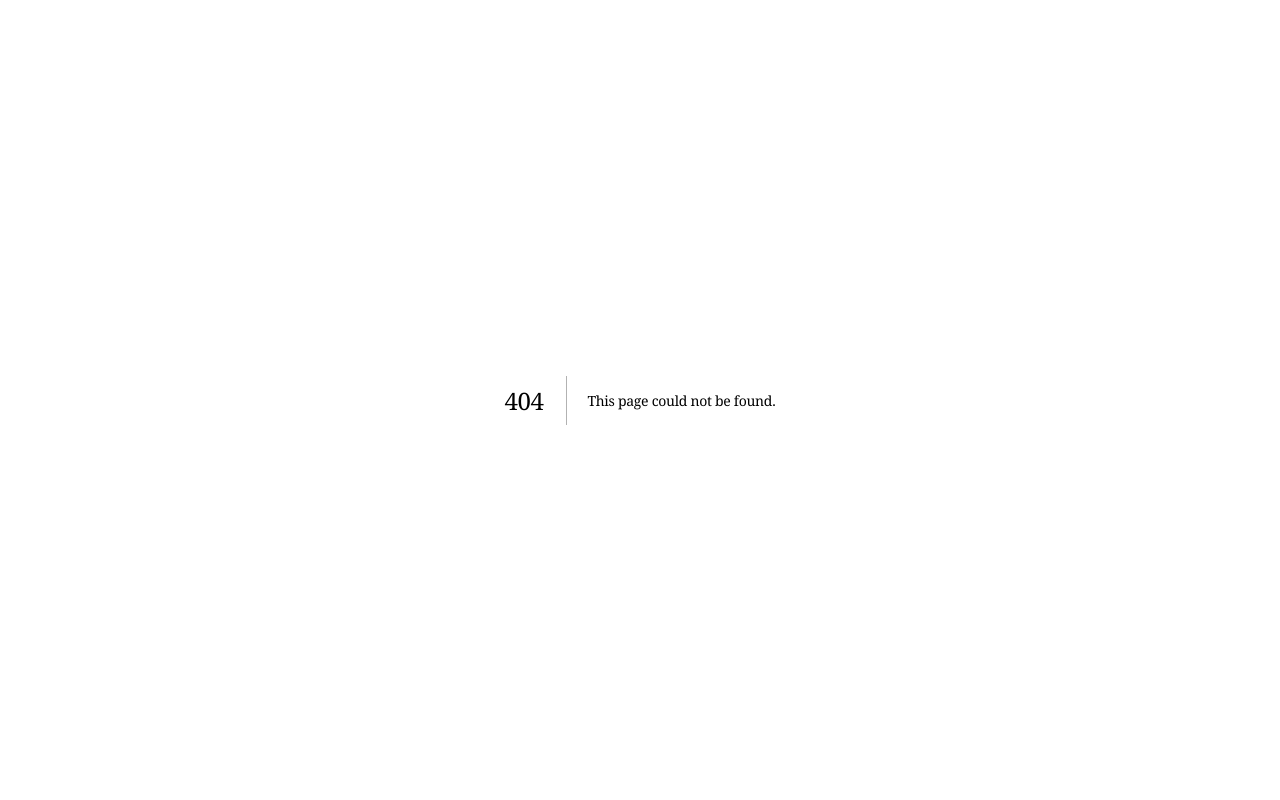
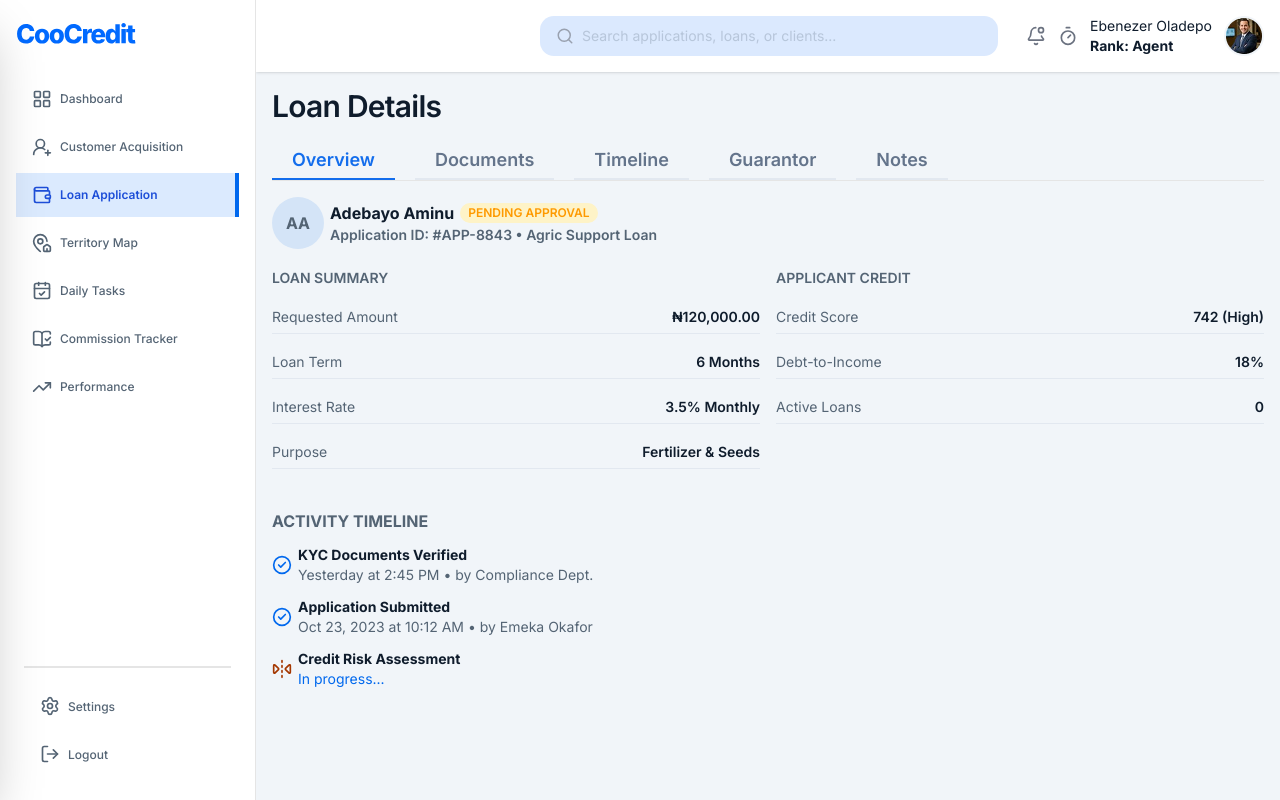
Before and after one commit to Banicoop/coocredit-business, a Next.js app: page /agents/loans/1 in a window 1280 px wide. Before the commit this address had no page. Built offline with nearby package versions, Linux system fonts and the light colour scheme; a web font is replaced by a local one.

Commit message:
implement loan details, added loan overview tab

```diff
--- /dev/null
+++ b/src/app/(dashboard)/agents/(main)/loans/[slug]/page.tsx
@@ -0,0 +1,43 @@
+import { PageHeader } from '@/components/ui/PageHeader';
+import { Grid } from '@/components/ui/ui-layout';
+import LoanOverview from './tabs/LoanOverview';
+import { Tabs2 } from '@/components/ui/Tabs2';
+import LoanDocument from './tabs/LoanDocument';
+import LoanTimeline from './tabs/LoanTimeline';
+import LoanGuarantor from './tabs/LoanGuarantor';
+import LoanNotes from './tabs/LoanNotes';
+
+const tabs = [
+  {
+    label: 'Overview',
+    content: <LoanOverview />
+  },
+  {
+    label: 'Documents',
+    content: <LoanDocument/>
+  },
+  {
+    label: 'Timeline',
+    content: <LoanTimeline />
+  },
+  {
+    label: 'Guarantor',
+    content: <LoanGuarantor />
+  },
+  {
+    label: 'Notes',
+    content: <LoanNotes />
+  },
+]
+
+const LoanDetails = () => {
+  return (
+    <Grid className='gap-4'>
+      <PageHeader title='Loan Details' />
+
+      <Tabs2 tabs={tabs} defaultValue="Overview" />
+    </Grid>
+  )
+}
+
+export default LoanDetails;
--- /dev/null
+++ b/src/app/(dashboard)/agents/(main)/loans/[slug]/tabs/LoanDocument.tsx
@@ -0,0 +1,9 @@
+import React from 'react'
+
+const LoanDocument = () => {
+  return (
+    <div>LoanDocument</div>
+  )
+}
+
+export default LoanDocument;
--- /dev/null
+++ b/src/app/(dashboard)/agents/(main)/loans/[slug]/tabs/LoanGuarantor.tsx
@@ -0,0 +1,9 @@
+import React from 'react'
+
+const LoanGuarantor = () => {
+  return (
+    <div>LoanGuarantor</div>
+  )
+}
+
+export default LoanGuarantor;
--- /dev/null
+++ b/src/app/(dashboard)/agents/(main)/loans/[slug]/tabs/LoanNotes.tsx
@@ -0,0 +1,9 @@
+import React from 'react'
+
+const LoanNotes = () => {
+  return (
+    <div>LoanNotes</div>
+  )
+}
+
+export default LoanNotes;
--- /dev/null
+++ b/src/app/(dashboard)/agents/(main)/loans/[slug]/tabs/LoanOverview.tsx
@@ -0,0 +1,88 @@
+import Typography from '@/components/primitives/Typography';
+import DetailedSlip from '@/components/ui/DetailSlip';
+import { ColItem } from '@/components/ui/PageHeader';
+import { Flex, FlexCol } from '@/components/ui/ui-layout';
+import { CircleCheck, FlipVertical2 } from 'lucide-react';
+
+
+const items = [
+    {title: 'Requested Amount', val: '₦120,000.00'},
+    {title: 'Loan Term', val: '6 Months'},
+    {title: 'Interest Rate', val: '3.5% Monthly'},
+    {title: 'Purpose', val: 'Fertilizer & Seeds'},
+]
+
+const items2 = [
+    {title: 'Credit Score', val: '742 (High)'},
+    {title: 'Debt-to-Income', val: '18%'},
+    {title: 'Active Loans', val: '0'},
+]
+
+const activities = [
+    {
+        activity: 'KYC Documents Verified',
+        time: 'Yesterday at 2:45 PM • by Compliance Dept.',
+        completed: true,
+    },
+    {
+        activity: 'Application Submitted',
+        time: 'Oct 23, 2023 at 10:12 AM • by Emeka Okafor',
+        completed: true,
+    },
+    {
+        activity: 'Credit Risk Assessment',
+        time: 'In progress...',
+        completed: false,
+    },
+]
+
+const LoanOverview = () => {
+  return (
+    <FlexCol className='gap-4 h-full'>
+        <Flex className='gap-1.5'>
+            <Flex className='w-13 h-13 rounded-full bg-[#D4E4F7] justify-center '>
+                <Typography color='primary' weight='bold' variant='p' className='text-center'>AA</Typography>
+            </Flex>
+            <FlexCol>
+                <Flex className='gap-1.5'>
+                    <Typography weight='bold' variant='p'>Adebayo Aminu</Typography>
+                    <Typography variant='small' weight='semibold' className='px-2 py-0.5 bg-[#FEF3C7] text-chart-5 rounded-sm'>PENDING APPROVAL</Typography>
+                </Flex>
+                <Typography weight='semibold' color='primary'>Application ID: #APP-8843 • Agric Support Loan</Typography>
+            </FlexCol>
+        </Flex>
+
+        <FlexCol className='gap-4 w-full md:flex-row'>
+            <DetailedSlip
+                title='LOAN SUMMARY'
+                className='flex-1 gap-2'
+                className1='mt-3 border-b py-1.5'
+                items={items}/>
+            <DetailedSlip
+                title='APPLICANT CREDIT'
+                className='flex-1'
+                className1='mt-3 border-b py-1.5'
+                items={items2}/>
+        </FlexCol>
+
+        <FlexCol className='mt-6 gap-3'>
+            <Typography color='primary' variant='p' weight='bold'>ACTIVITY TIMELINE</Typography>
+            {
+                activities.map((activity, index) => (
+                <Flex className='gap-1.5' key={index}>
+                    {activity.completed === true ?
+                    <CircleCheck size={20} className='text-primary'/>:
+                    <FlipVertical2 size={20} className='text-[#A43700] ' />}
+                    <ColItem
+                        item1={activity.activity}
+                        item2={activity.time}
+                        className1='font-bold' className2={activity.completed === true ? 'text-[#546474]': 'text-primary'}/>
+                </Flex>
+                ))
+            }
+        </FlexCol>
+    </FlexCol>
+  )
+}
+
+export default LoanOverview;
--- /dev/null
+++ b/src/app/(dashboard)/agents/(main)/loans/[slug]/tabs/LoanTimeline.tsx
@@ -0,0 +1,9 @@
+import React from 'react'
+
+const LoanTimeline = () => {
+  return (
+    <div>LoanTimeline</div>
+  )
+}
+
+export default LoanTimeline;
--- a/src/app/(dashboard)/agents/(main)/loans/_sections/LoanHistory.tsx
+++ b/src/app/(dashboard)/agents/(main)/loans/_sections/LoanHistory.tsx
@@ -77,7 +77,7 @@ const LoanHistory = () => {
                     actions={[
                         {
                             label: 'View Details',
-                            onClick: () => console.log('Clicked!!'),
+                            href: '/agents/loans/slug',
                             icon: EyeClosedIcon,
                             variant: 'primary'
                         }
--- a/src/components/ui/DetailSlip.tsx
+++ b/src/components/ui/DetailSlip.tsx
@@ -12,23 +12,25 @@ type DetailedSplitProps = {
   title: string;
   items: SplitItem[];
   currencySymbol?: string;
-  className?: string
+  className?: string;
+  className1?: string
 };
 
 const DetailedSlip: React.FC<DetailedSplitProps> = ({
   title,
   items,
   currencySymbol ,
-  className
+  className,
+  className1
 }) => {
   return (
-    <div className={cn('gap-2', className)}>
+    <div className={cn('gap-4', className)}>
       <Typography color="primary" weight="semibold">
         {title}
       </Typography>
 
       {items.map((item) => (
-        <Flex className="justify-between" key={item.title}>
+        <Flex className={cn("justify-between", className1)} key={item.title}>
           <Typography color="primary">{item.title}</Typography>
           <Typography weight="semibold">
             {currencySymbol}
--- /dev/null
+++ b/src/components/ui/Tabs2.tsx
@@ -0,0 +1,60 @@
+'use client';
+
+import React from 'react';
+import { cn } from '@/lib/utils';
+import Typography from '@/components/primitives/Typography';
+
+// Generic Tabs Component
+export type TabItem<T extends string> = {
+  label: T;
+  content: React.ReactNode;
+};
+
+type TabsProps<T extends string> = {
+  tabs: readonly TabItem<T>[];
+  defaultValue: T;
+  className?: string;
+};
+
+export function Tabs2<T extends string>({ tabs, defaultValue, className }: TabsProps<T>) {
+  const [active, setActive] = React.useState<T>(defaultValue);
+
+  return (
+    <div className={cn('max-w-full overflow-x-auto', className)}>
+      {/* Tab Headers */}
+      <div className="border-b border-b-[#e5e5e5] flex items-center gap-5">
+        {tabs.map((tab) => {
+          const isActive = active === tab.label;
+
+          return (
+            <div
+              key={tab.label}
+              onClick={() => setActive(tab.label)}
+              className={cn(
+                'flex items-center gap-1 py-1 px-5 border-b-2 cursor-pointer transition-all',
+                isActive
+                  ? 'border-b-[#136DEC]'
+                  : 'text-[#64748B] bg-[#F1F5F9]'
+              )}
+            >
+              <Typography
+                variant="span"
+                className={cn(
+                  'font-semibold text-sm md:text-lg',
+                  isActive ? 'text-[#136DEC]' : 'text-[#64748B]'
+                )}
+              >
+                {tab.label}
+              </Typography>
+            </div>
+          );
+        })}
+      </div>
+
+      {/* Tab Content */}
+      <div className="mt-4">
+        {tabs.find((tab) => tab.label === active)?.content}
+      </div>
+    </div>
+  );
+}
```
